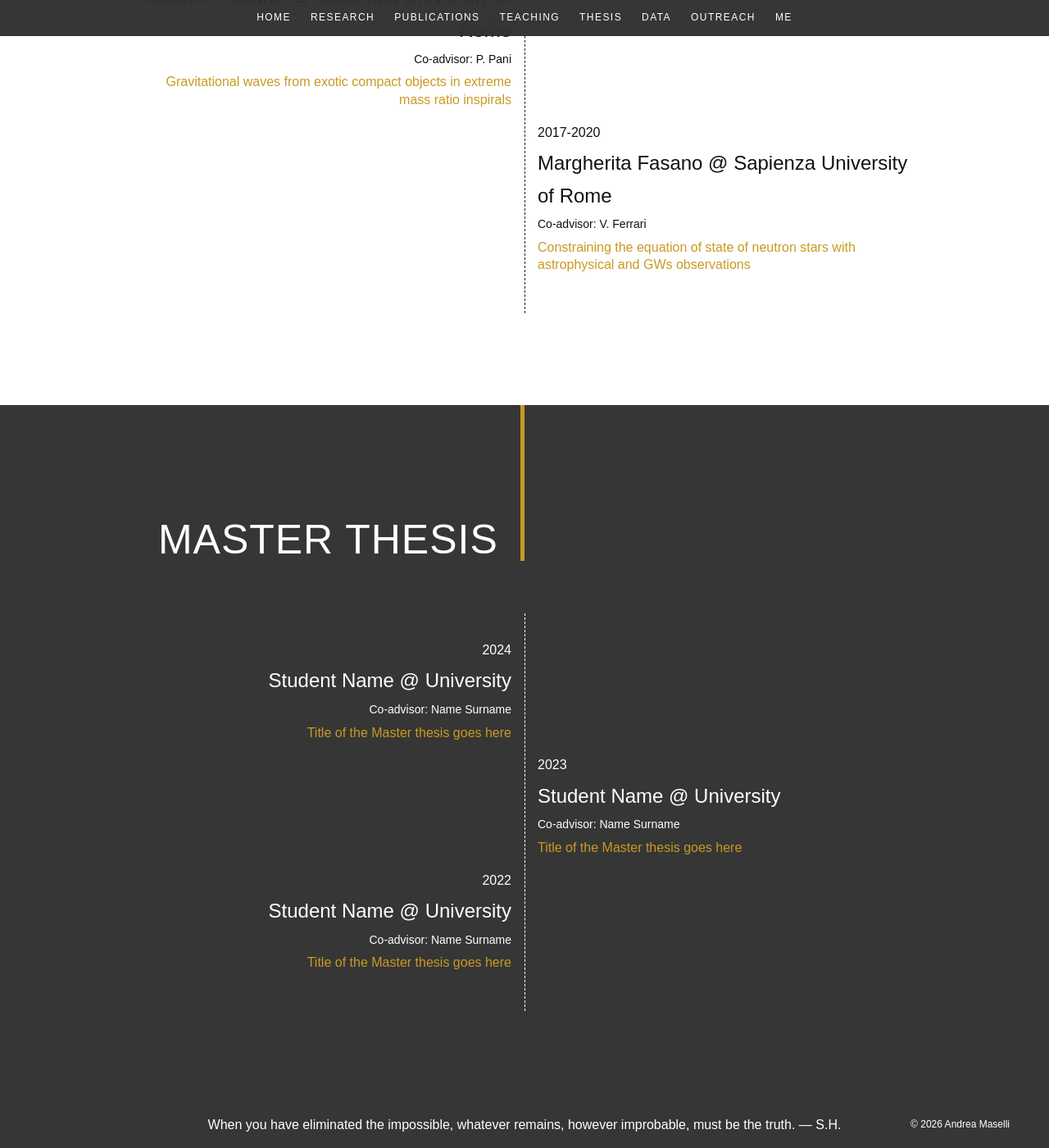
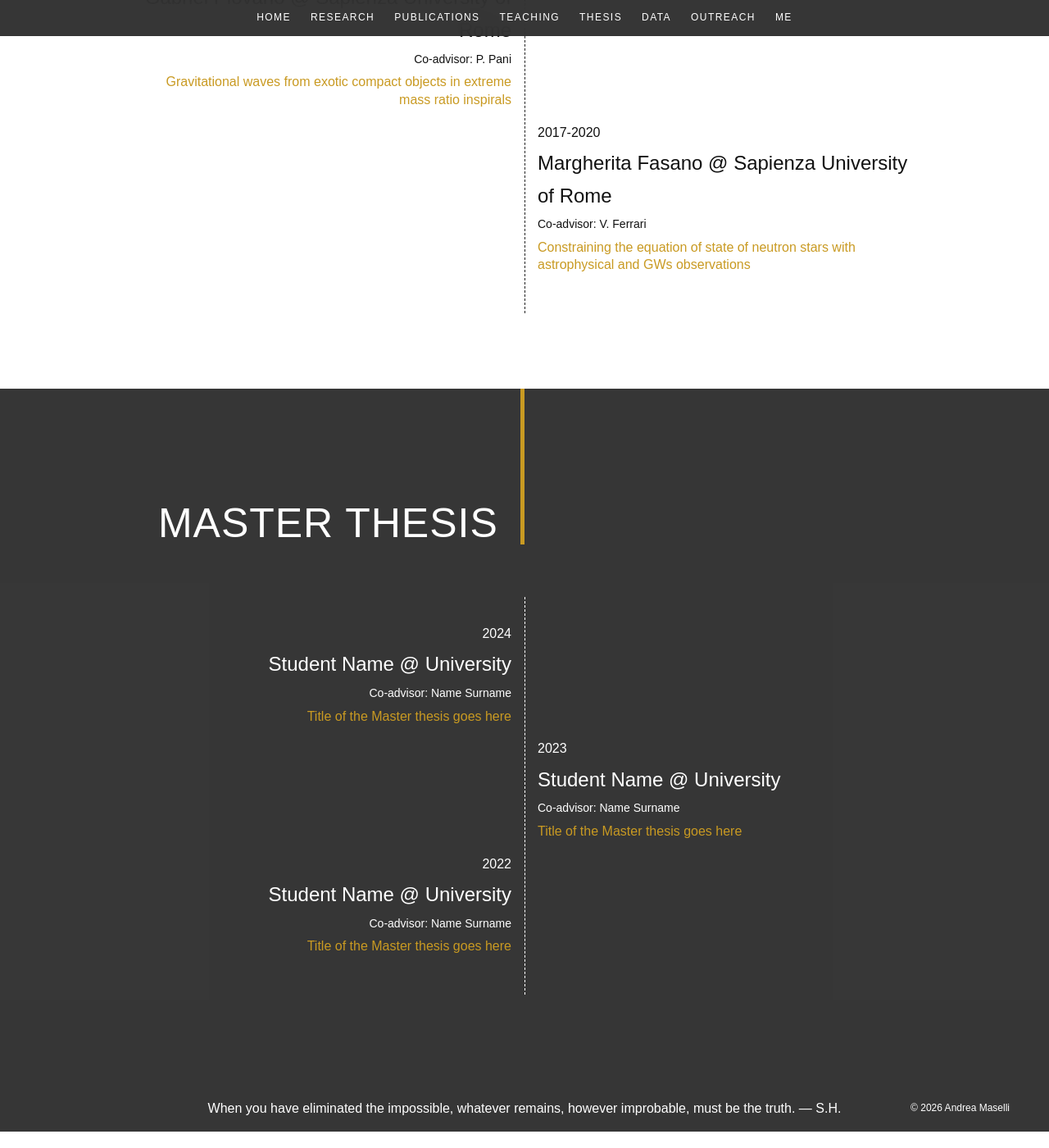
Before and after one commit to masellia/andreamaselli.github.io, a Jekyll site: the page built from pages/thesis.md, in a window 1280 px wide and 1400 px high, scrolled down 1830 px. Shown: the whole window at 82% size. Built offline with Jekyll 4.4.1, drawn with Linux system fonts in a browser that asks for light colours; some web fonts are replaced.

Commit message:
thesis page

```diff
--- a/assets/css/main.css
+++ b/assets/css/main.css
@@ -692,7 +692,7 @@
 .master-thesis-section {
   background: rgba(44,44,44,0.95);
   padding: 0rem 0 7rem;
-  margin-top: 1rem;
+  margin-top: 5rem;
 }
 
 .master-header {
@@ -702,6 +702,7 @@
   align-items: flex-end;
   margin-bottom: 4rem;
   padding-right: 50%;
+  margin-top: -20px;
 }
 
 .master-header-title {
```
